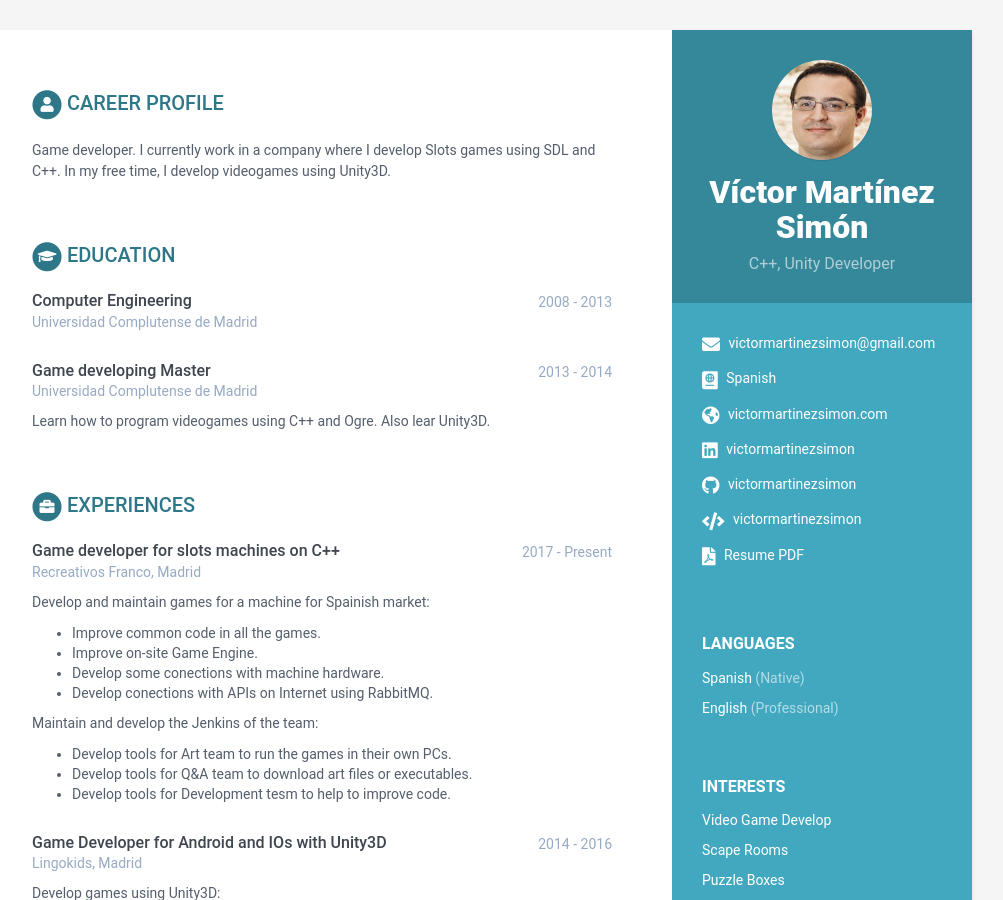
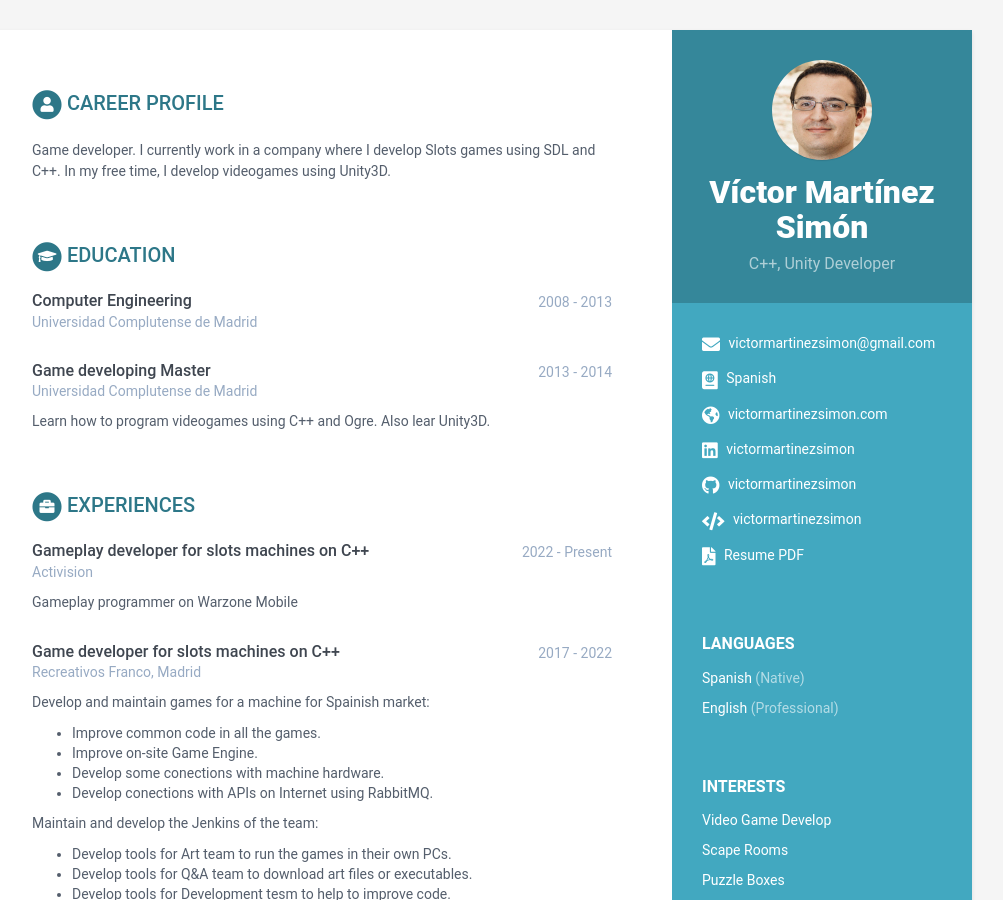
Before and after one commit to victormartinezsimon/victormartinezsimon.github.io, a Jekyll site: the page built from index.html, in a window 1280 px wide and 900 px high. Shown: the whole window, without its empty margins (168-1171 px from the left). Built offline with Jekyll 4.4.1, drawn with Linux system fonts in a browser that asks for light colours.

Commit message:
Update experience

```diff
--- a/_data/data.yml
+++ b/_data/data.yml
@@ -68,8 +68,14 @@ education:
         Also lear Unity3D.
 
 experiences:
+    - role: Gameplay developer for slots machines on C++
+      time: 2022 - Present
+      company: Activision
+      details: |
+        Gameplay programmer on Warzone Mobile
+
     - role: Game developer for slots machines on C++
-      time: 2017 - Present
+      time: 2017 - 2022
       company: Recreativos Franco, Madrid
       details: |
         Develop and maintain games for a machine for Spainish market:
```
